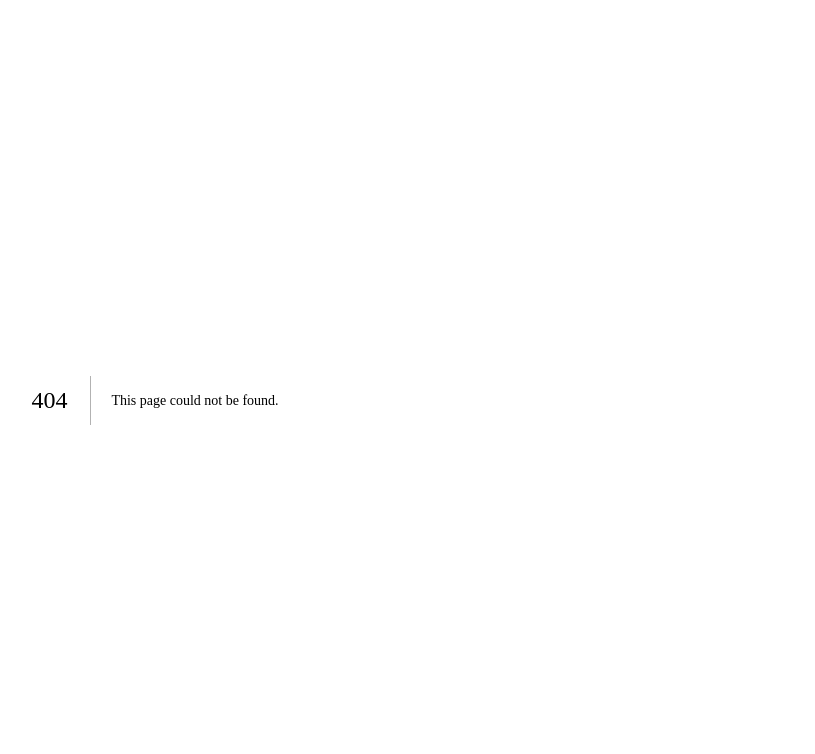
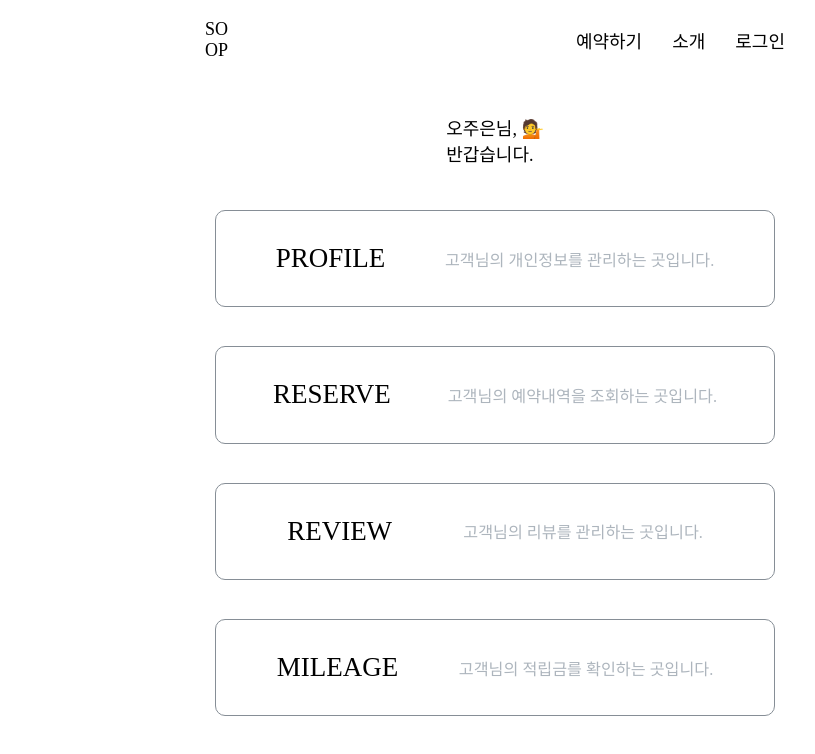
Before and after one commit to yeongipark/soop, a Next.js app: page /mypage in a window 1280 px wide. Before the commit this address had no page. Shown: the top 754 px of the page, without its empty margins (145-960 px from the left). Built offline with nearby package versions, Linux system fonts and the light colour scheme; a web font is replaced by a local one.

Commit message:
feat(mypage): 마이페이지 홈 디자인 완료

```diff
--- /dev/null
+++ b/src/app/(noFooter)/mypage/page.module.css
@@ -0,0 +1,31 @@
+.title {
+  height: 15vh;
+  display: flex;
+  justify-content: center;
+  align-items: center;
+}
+
+.menuWrap {
+  height: 70vh;
+  padding: 10px;
+}
+
+.menu {
+  cursor: pointer;
+  display: flex;
+  justify-content: space-evenly;
+  align-items: center;
+  border-radius: 10px;
+  border: 1px solid var(--gray6);
+  height: 18%;
+  margin-bottom: 7%;
+}
+
+.menu p:nth-child(1) {
+  font-size: 1.5rem;
+}
+
+.menu p:nth-child(2) {
+  font-size: 0.9rem;
+  color: var(--gray5);
+}
--- /dev/null
+++ b/src/app/(noFooter)/mypage/page.tsx
@@ -0,0 +1,31 @@
+import style from "./page.module.css";
+
+export default function Page() {
+  return (
+    <div>
+      <p className={style.title}>
+        오주은님, 💁
+        <br />
+        반갑습니다.
+      </p>
+      <div className={style.menuWrap}>
+        <div className={style.menu}>
+          <p>PROFILE</p>
+          <p>고객님의 개인정보를 관리하는 곳입니다.</p>
+        </div>
+        <div className={style.menu}>
+          <p>RESERVE</p>
+          <p>고객님의 예약내역을 조회하는 곳입니다.</p>
+        </div>
+        <div className={style.menu}>
+          <p>REVIEW</p>
+          <p>고객님의 리뷰를 관리하는 곳입니다.</p>
+        </div>
+        <div className={style.menu}>
+          <p>MILEAGE</p>
+          <p>고객님의 적립금를 확인하는 곳입니다.</p>
+        </div>
+      </div>
+    </div>
+  );
+}
```
